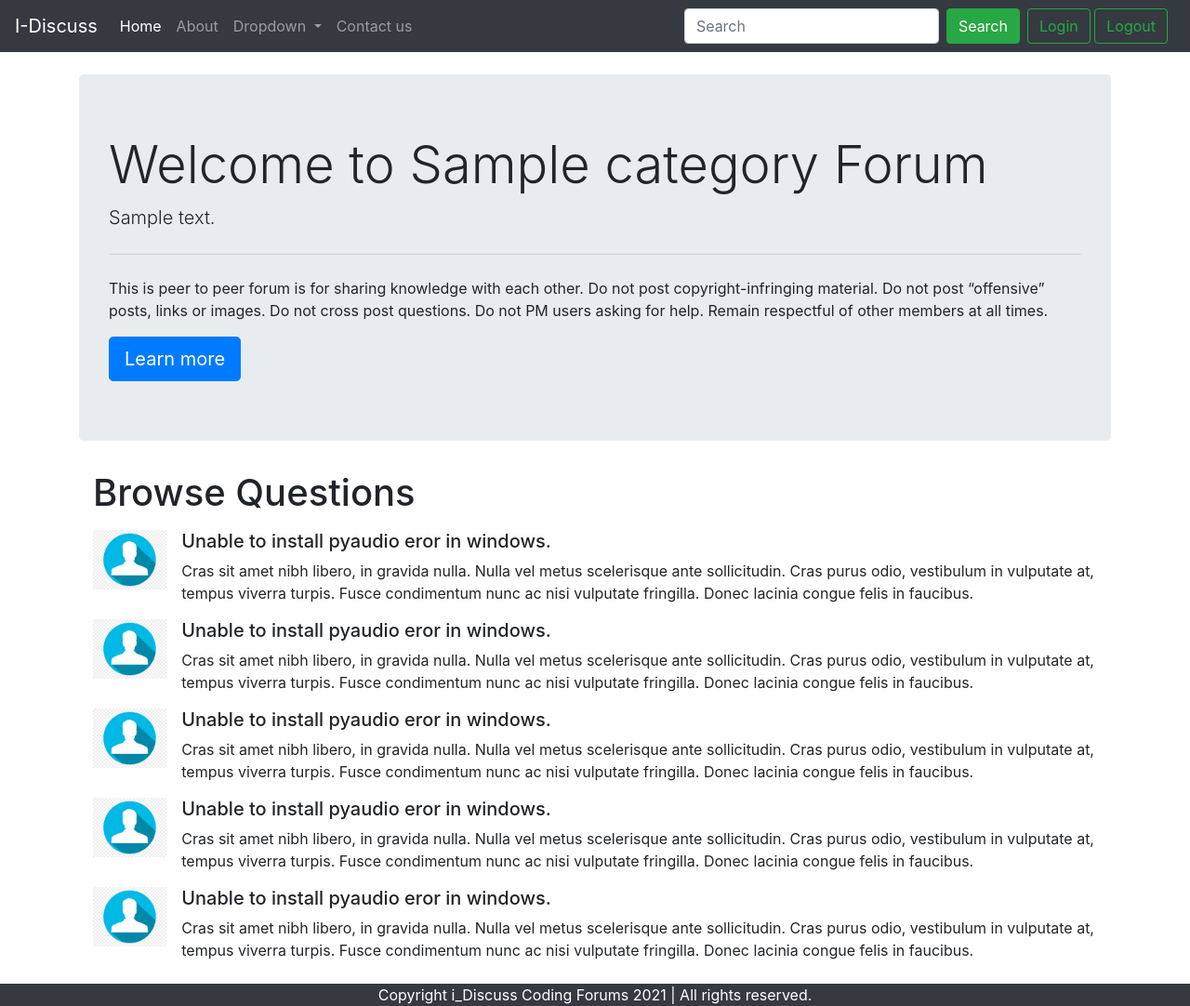
After one commit to HimanshuTheDeveloper/Forum, a PHP site: page /threadlist.php?catid=1 in a window 1280 px wide. The commit adds this page. Shown: the whole page at 93% size. Run offline with PHP 8.4, Linux system fonts and the light colour scheme; tables that the repository leaves empty or names only in its code hold one stand-in row (values such as "Sample post").

Commit message:
Creating Database connectivity of cards and create threadlist.php

```diff
--- a/partials/_dbconnect.php
+++ b/partials/_dbconnect.php
@@ -1,4 +1,12 @@
 <?php
 // script to connect database
 
+    $servername = "localhost";
+    $username = "root";
+    $password = "";
+    $database = "idiscuss";
+
+    $conn = mysqli_connect($servername,$username,$password,$database);
+
+
 ?>
--- a/partials/_navbar.php
+++ b/partials/_navbar.php
@@ -1,5 +1,5 @@
 <nav class="navbar navbar-expand-lg navbar-dark bg-dark">
-    <a class="navbar-brand" href="#">Navbar</a>
+    <a class="navbar-brand" href="#">I-Discuss</a>
     <button class="navbar-toggler" type="button" data-toggle="collapse" data-target="#navbarSupportedContent"
         aria-controls="navbarSupportedContent" aria-expanded="false" aria-label="Toggle navigation">
         <span class="navbar-toggler-icon"></span>
--- /dev/null
+++ b/threadlist.php
@@ -0,0 +1,118 @@
+<!doctype html>
+<html lang="en">
+
+<head>
+    <!-- Required meta tags -->
+    <meta charset="utf-8">
+    <meta name="viewport" content="width=device-width, initial-scale=1, shrink-to-fit=no">
+
+    <!-- Bootstrap CSS -->
+    <link rel="stylesheet" href="https://stackpath.bootstrapcdn.com/bootstrap/4.5.0/css/bootstrap.min.css"
+        integrity="sha384-9aIt2nRpC12Uk9gS9baDl411NQApFmC26EwAOH8WgZl5MYYxFfc+NcPb1dKGj7Sk" crossorigin="anonymous">
+
+    <title>i_Discuss</title>
+    <style>
+    #foot {
+        margin-bottom: 0;
+    }
+    </style>
+</head>
+
+<body>
+    <?php include "partials\_navbar.php" ?>
+    <?php include "partials\_dbconnect.php" ?>
+    <?php
+         $id = $_GET['catid'];
+         $sql = "SELECT * FROM `categories` WHERE category_id = $id";
+         $result = mysqli_query($conn , $sql);
+
+
+         while($row = mysqli_fetch_assoc($result)){
+            $catname = $row['category_name'];
+            $catdesc = $row['category_description'];
+
+         }
+    ?>
+
+    <div class="container my-4">
+        <div class="jumbotron">
+            <h1 class="display-4">Welcome to <?php echo $catname; ?> Forum</h1>
+            <p class="lead"><?php echo $catdesc ?> </p>
+            <hr class="my-4">
+            <p>This is peer to peer forum is for sharing knowledge with each other.
+                Do not post copyright-infringing material.
+                Do not post “offensive” posts, links or images.
+                Do not cross post questions.
+                Do not PM users asking for help.
+                Remain respectful of other members at all times.</p>
+            <a class="btn btn-primary btn-lg" href="#" role="button">Learn more</a>
+        </div>
+
+        <div class="container">
+            <h1>Browse Questions</h1>
+            <div class="media my-3">
+                <img src="./img/user.png" class="mr-3 d-block w-20" style="height: 64px" alt="...">
+                <div class="media-body">
+                    <h5 class="mt-0">Unable to install pyaudio eror in windows.</h5>
+                    Cras sit amet nibh libero, in gravida nulla. Nulla vel metus scelerisque ante sollicitudin. Cras
+                    purus odio, vestibulum in vulputate at, tempus viverra turpis. Fusce condimentum nunc ac nisi
+                    vulputate fringilla. Donec lacinia congue felis in faucibus.
+                </div>
+            </div>
+            <div class="media my-3">
+                <img src="./img/user.png" class="mr-3 d-block w-20" style="height: 64px" alt="...">
+                <div class="media-body">
+                    <h5 class="mt-0">Unable to install pyaudio eror in windows.</h5>
+                    Cras sit amet nibh libero, in gravida nulla. Nulla vel metus scelerisque ante sollicitudin. Cras
+                    purus odio, vestibulum in vulputate at, tempus viverra turpis. Fusce condimentum nunc ac nisi
+                    vulputate fringilla. Donec lacinia congue felis in faucibus.
+                </div>
+            </div>
+            <div class="media my-3">
+                <img src="./img/user.png" class="mr-3 d-block w-20" style="height: 64px" alt="...">
+                <div class="media-body">
+                    <h5 class="mt-0">Unable to install pyaudio eror in windows.</h5>
+                    Cras sit amet nibh libero, in gravida nulla. Nulla vel metus scelerisque ante sollicitudin. Cras
+                    purus odio, vestibulum in vulputate at, tempus viverra turpis. Fusce condimentum nunc ac nisi
+                    vulputate fringilla. Donec lacinia congue felis in faucibus.
+                </div>
+            </div>
+            <div class="media my-3">
+                <img src="./img/user.png" class="mr-3 d-block w-20" style="height: 64px" alt="...">
+                <div class="media-body">
+                    <h5 class="mt-0">Unable to install pyaudio eror in windows.</h5>
+                    Cras sit amet nibh libero, in gravida nulla. Nulla vel metus scelerisque ante sollicitudin. Cras
+                    purus odio, vestibulum in vulputate at, tempus viverra turpis. Fusce condimentum nunc ac nisi
+                    vulputate fringilla. Donec lacinia congue felis in faucibus.
+                </div>
+            </div>
+            <div class="media my-3">
+                <img src="./img/user.png" class="mr-3 d-block w-20" style="height: 64px" alt="...">
+                <div class="media-body">
+                    <h5 class="mt-0">Unable to install pyaudio eror in windows.</h5>
+                    Cras sit amet nibh libero, in gravida nulla. Nulla vel metus scelerisque ante sollicitudin. Cras
+                    purus odio, vestibulum in vulputate at, tempus viverra turpis. Fusce condimentum nunc ac nisi
+                    vulputate fringilla. Donec lacinia congue felis in faucibus.
+                </div>
+            </div>
+        </div>
+
+
+    </div>
+    </div>
+    <?php include "partials\_footer.php" ?>
+
+    <!-- Optional JavaScript -->
+    <!-- jQuery first, then Popper.js, then Bootstrap JS -->
+    <script src="https://code.jquery.com/jquery-3.5.1.slim.min.js"
+        integrity="sha384-DfXdz2htPH0lsSSs5nCTpuj/zy4C+OGpamoFVy38MVBnE+IbbVYUew+OrCXaRkfj" crossorigin="anonymous">
+    </script>
+    <script src="https://cdn.jsdelivr.net/npm/popper.js@1.16.0/dist/umd/popper.min.js"
+        integrity="sha384-Q6E9RHvbIyZFJoft+2mJbHaEWldlvI9IOYy5n3zV9zzTtmI3UksdQRVvoxMfooAo" crossorigin="anonymous">
+    </script>
+    <script src="https://stackpath.bootstrapcdn.com/bootstrap/4.5.0/js/bootstrap.min.js"
+        integrity="sha384-OgVRvuATP1z7JjHLkuOU7Xw704+h835Lr+6QL9UvYjZE3Ipu6Tp75j7Bh/kR0JKI" crossorigin="anonymous">
+    </script>
+</body>
+
+</html>
```
Also changed, not shown: index.php (+26 -41 lines), img/card-1.jpg (renamed from img/img1.jpg), img/card-2.jpg (renamed from img/img2.jpg), img/card-3.jpg (added), img/card-4.jpg (added), img/card-5.jpg (renamed from img/img5.jpg), img/card-6.jpg (added), img/img6.jpeg (added), img/slide-1.jpg (added), img/slide-2.jpg (renamed from img/img4.jpg), img/slide-3.jpg (added), img/user.png (added), 1 other file.
